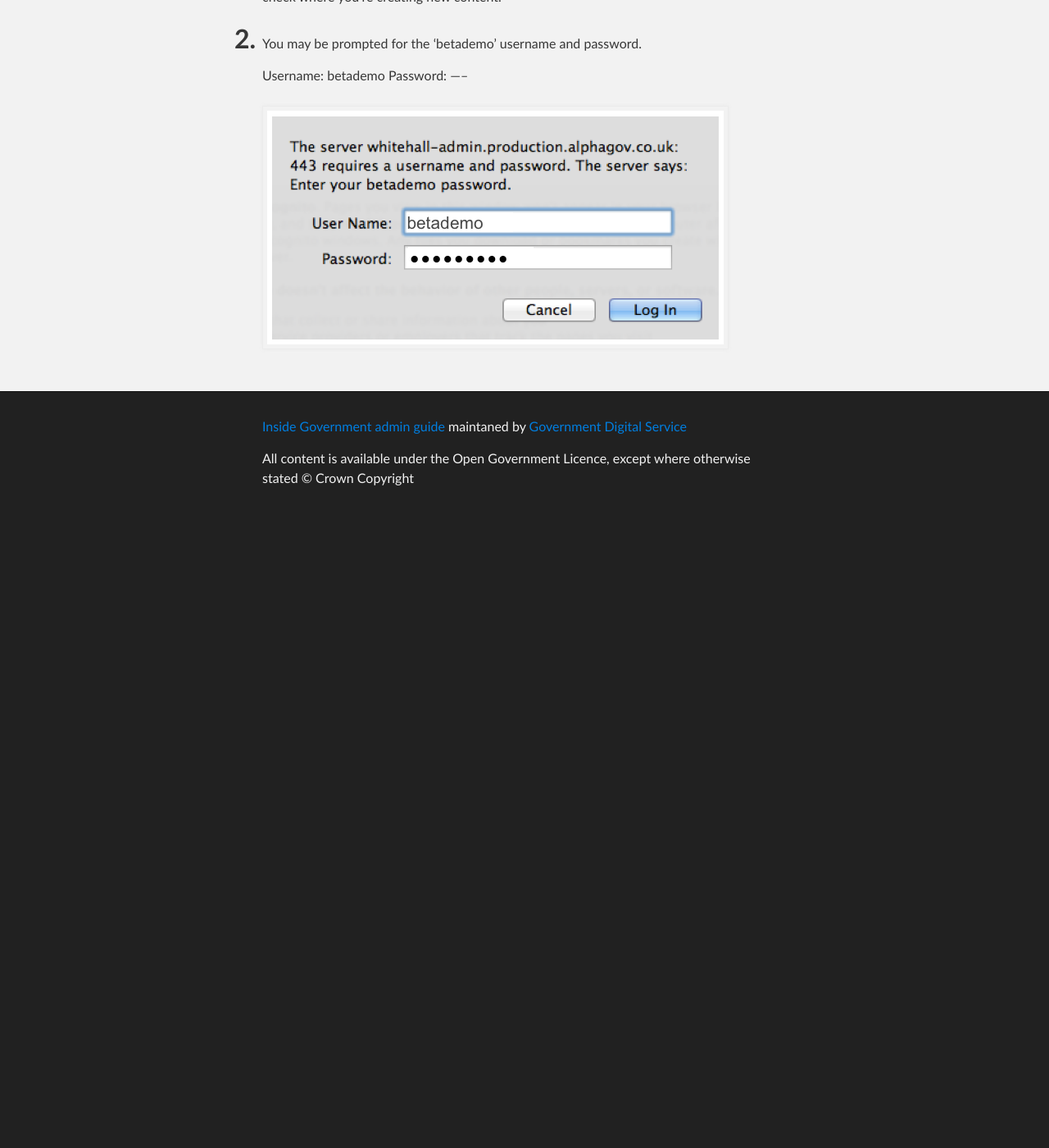
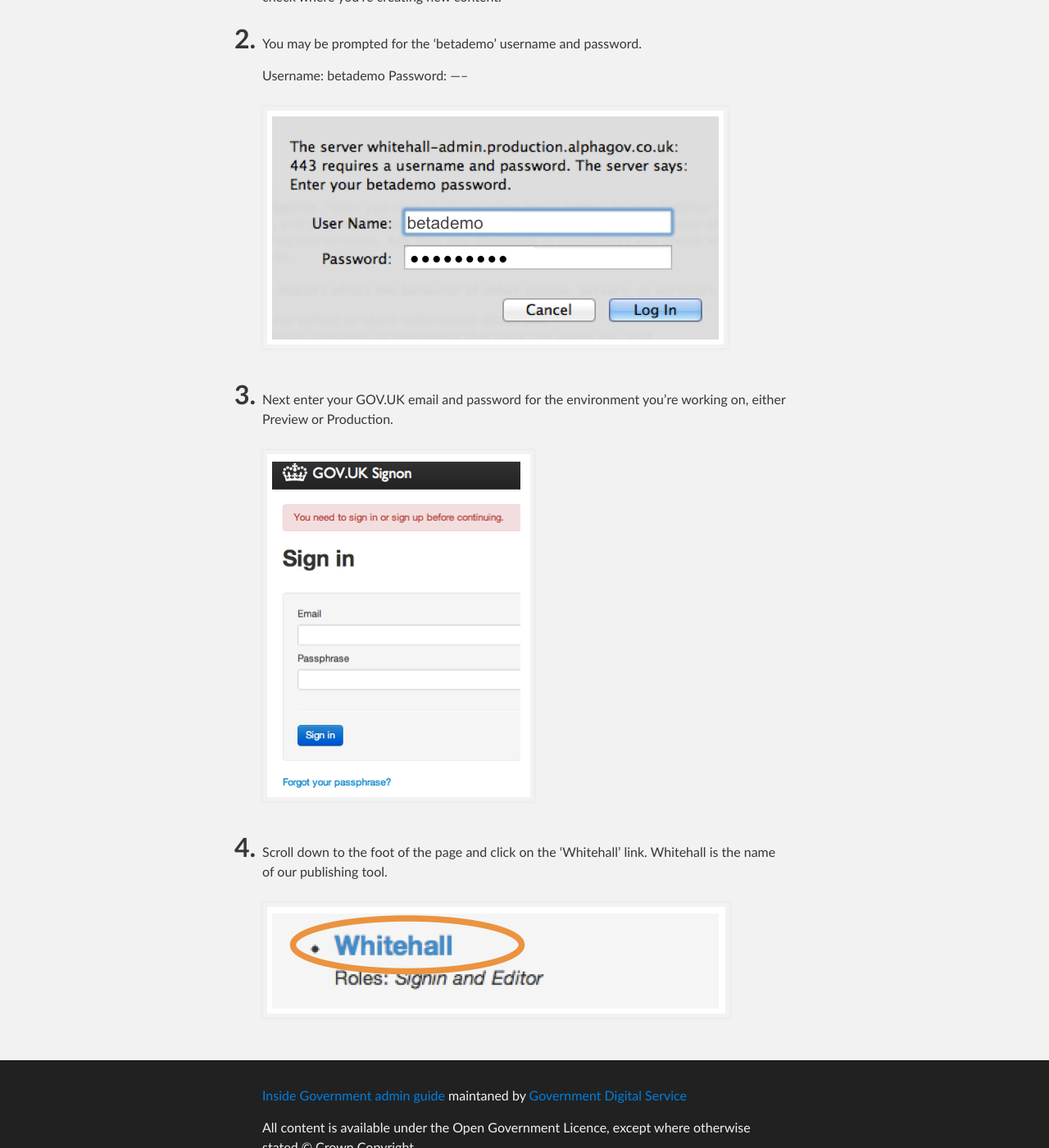
Before and after one commit to alphagov/inside-government-admin-guide, a Jekyll site: the page built from your-account/logging-in.md, in a window 1280 px wide and 1400 px high, scrolled down 506 px. Shown: the whole window at 82% size. Built offline with Jekyll 4.4.1, drawn with Linux system fonts in a browser that asks for light colours; before the commit the page ends 1136 px from its top, so only the background shows below that.

Commit message:
Finished logging in page

```diff
--- a/your-account/logging-in.md
+++ b/your-account/logging-in.md
@@ -24,3 +24,11 @@
    Password: -----
 
    ![Get an account 5](get-an-account-5.png)
+
+3. Next enter your GOV.UK email and password for the environment you’re working on, either Preview or Production.
+
+   ![Logging in 1](logging-in.png)
+
+4. Scroll down to the foot of the page and click on the 'Whitehall' link. Whitehall is the name of our publishing tool.
+
+	![Get an account 4](get-an-account-4.png)
```
Also changed, not shown: your-account/logging-in.png (added).
